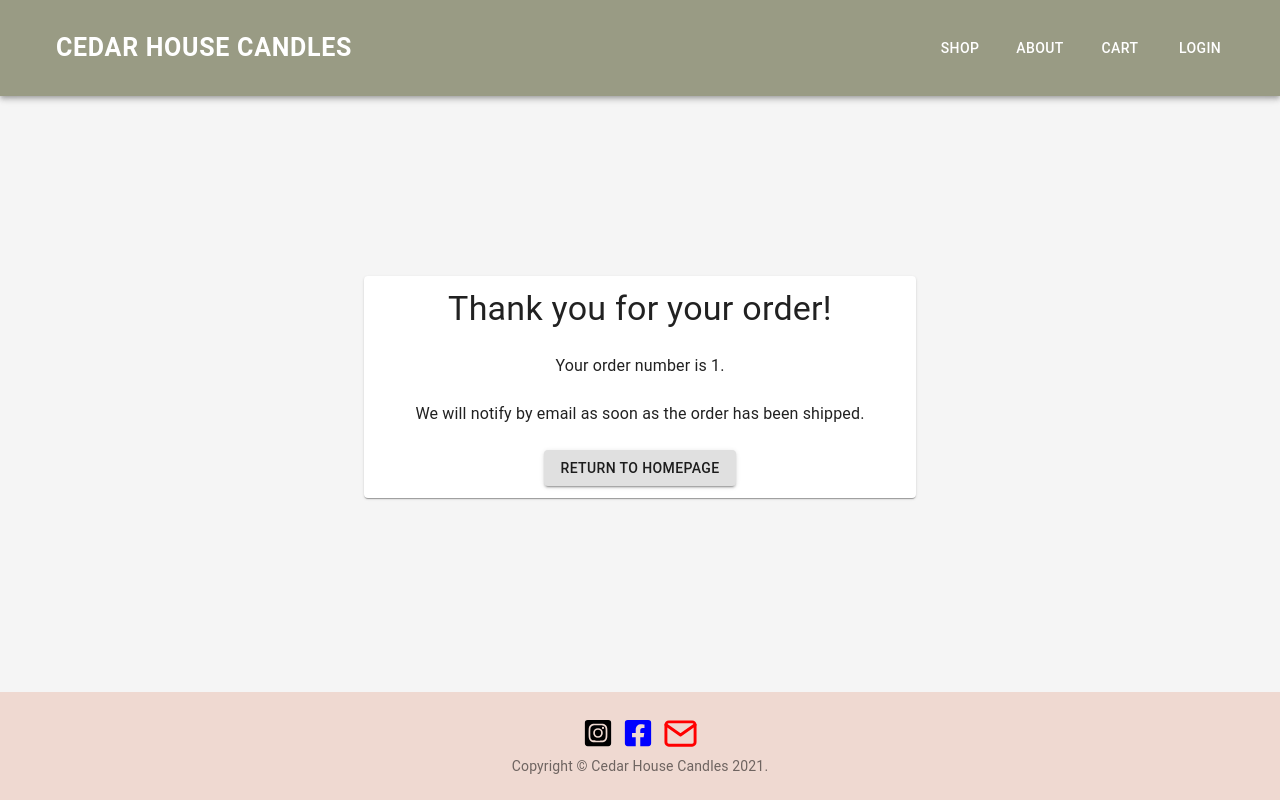
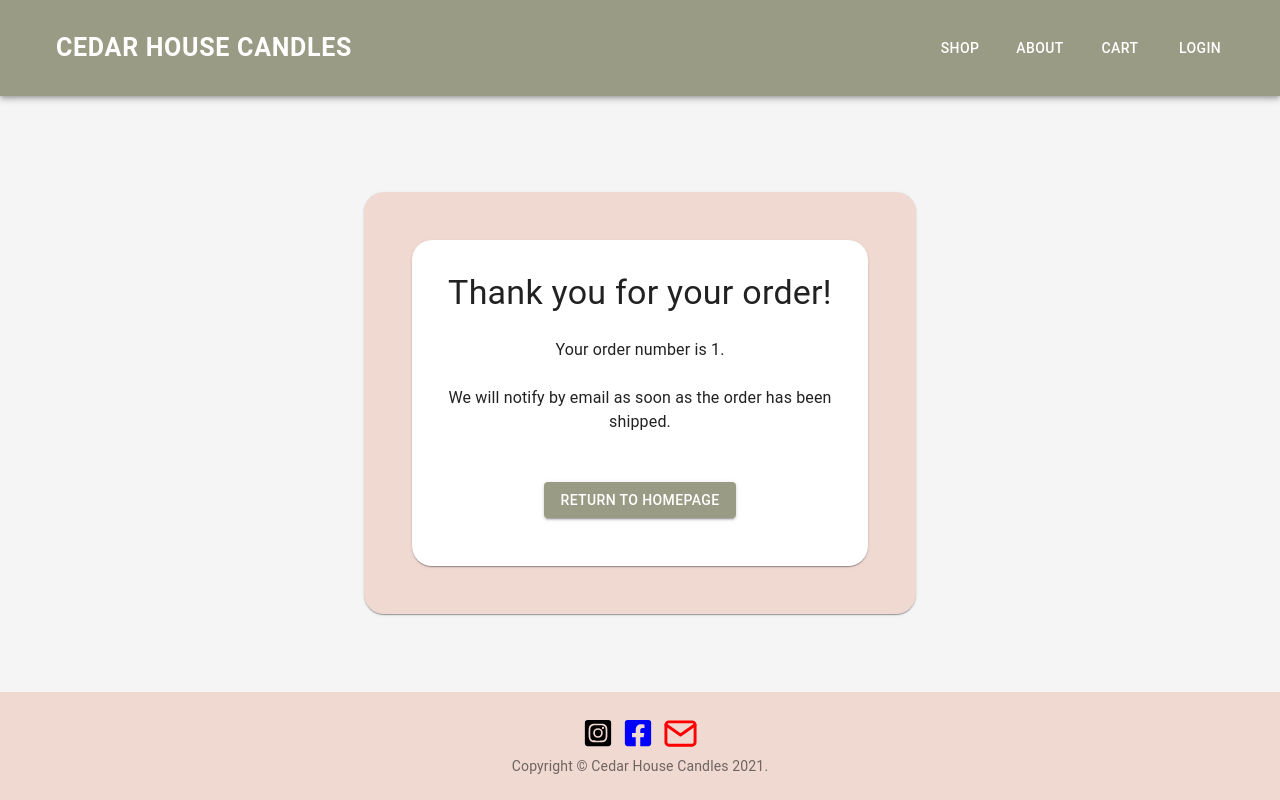
Before and after one commit to AndrewMorrow/cedar-house-candles, a React (Create React App) app in the folder client/: page /orderthanks/1 in a window 1280 px wide. Built offline with nearby package versions, Linux system fonts and the light colour scheme.

Commit message:
thank you page theme

```diff
--- a/client/src/App.js
+++ b/client/src/App.js
@@ -21,6 +21,7 @@ import OrderDetail from "./components/pages/OrderDetail";
 import PlaceOrder from "./components/pages/PlaceOrder";
 import ShippingPage from "./components/pages/ShippingPage";
 import OrderThanks from "./components/pages/OrderThanks";
+
 
 const App = () => {
     const { dispatch } = useContext(Store);
--- a/client/src/components/pages/OrderThanks.js
+++ b/client/src/components/pages/OrderThanks.js
@@ -1,18 +1,38 @@
-import React from "react";
-import { Container, Grid, Paper, Typography, Button } from "@material-ui/core";
-import { makeStyles } from "@material-ui/core/styles";
-import { Link } from "react-router-dom";
+import React from 'react';
+import { Container, Grid, Paper, Typography, Button, Card } from '@material-ui/core';
+import { makeStyles } from '@material-ui/core/styles';
+import { Link } from 'react-router-dom';
 
 const useStyles = makeStyles((theme) => ({
     paper: {
-        // display: "flex",
-        // justifyContent: "center",
+        marginTop: theme.spacing(8),
+        padding: theme.spacing(6),
+        display: 'flex',
+        flexDirection: 'column',
+        alignItems: 'center',
+        backgroundColor: '#efd9d1',
+        borderRadius: '1.25rem',
     },
-    container: {
-        marginTop: "20vh",
+
+    homeBtn: {
+        textDecoration: 'none',
     },
-    homeBtn: {
-        textDecoration: "none",
+    button: {
+        margin: theme.spacing(3, 0, 2),
+        color: 'white',
+        backgroundColor: '#999b84',
+
+        '&:focus': {
+            backgroundColor: 'transparent',
+        },
+    },
+    card: {
+        padding: theme.spacing(4),
+        display: 'flex',
+        flexDirection: 'column',
+        alignItems: 'center',
+
+        borderRadius: '1.25rem',
     },
 }));
 
@@ -25,6 +45,7 @@ const OrderThanks = ({ match }) => {
         <main>
             <Container className={classes.container} maxWidth="sm">
                 <Paper className={classes.paper}>
+                    <Card className={classes.card}>
                         <Grid container justify="center" spacing="3">
                             <Grid item>
                                 <Typography variant="h4">
@@ -37,19 +58,23 @@ const OrderThanks = ({ match }) => {
                                 </Typography>
                             </Grid>
                             <Grid item>
-                            <Typography variant="body1">
-                                We will notify by email as soon as the order has
-                                been shipped.
+                                <Typography variant="body1" align='center'>
+                                    We will notify by email as soon as the order
+                                    has been shipped.
                                 </Typography>
                             </Grid>
                             <Grid item>
                                 <Link to="/" className={classes.homeBtn}>
-                                <Button variant="contained">
+                                    <Button
+                                        className={classes.button}
+                                        variant="contained"
+                                    >
                                         Return to homepage
                                     </Button>
                                 </Link>
                             </Grid>
                         </Grid>
+                    </Card>
                 </Paper>
             </Container>
         </main>
--- a/client/src/components/pages/Shop.js
+++ b/client/src/components/pages/Shop.js
@@ -65,7 +65,7 @@ const useStyles = makeStyles((theme) => ({
         marginBottom: 20,
     },
     prices:{
-        marginTop: 10
+        marginTop: 12
     }
 }));
 
--- a/client/src/components/subComponents/Checkout.js
+++ b/client/src/components/subComponents/Checkout.js
@@ -68,9 +68,7 @@ const useStyles = makeStyles((theme) => ({
 
         },
     },
-    step: {
-        color: '#d8ac9c'
-    }
+
 }));
 
 const steps = ["Shipping address", "Payment method", "Complete Payment"];
```
Lines whose indentation alone changed are shown as unchanged.
